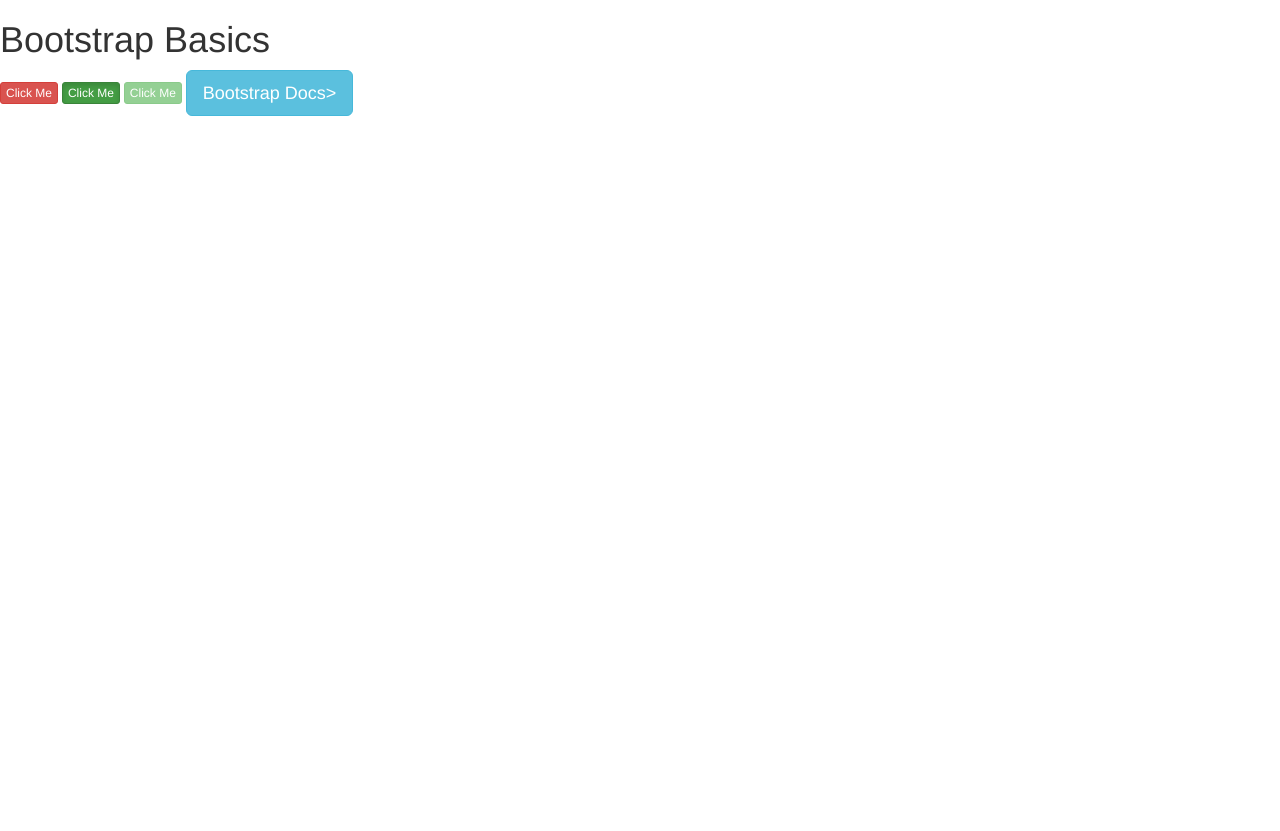
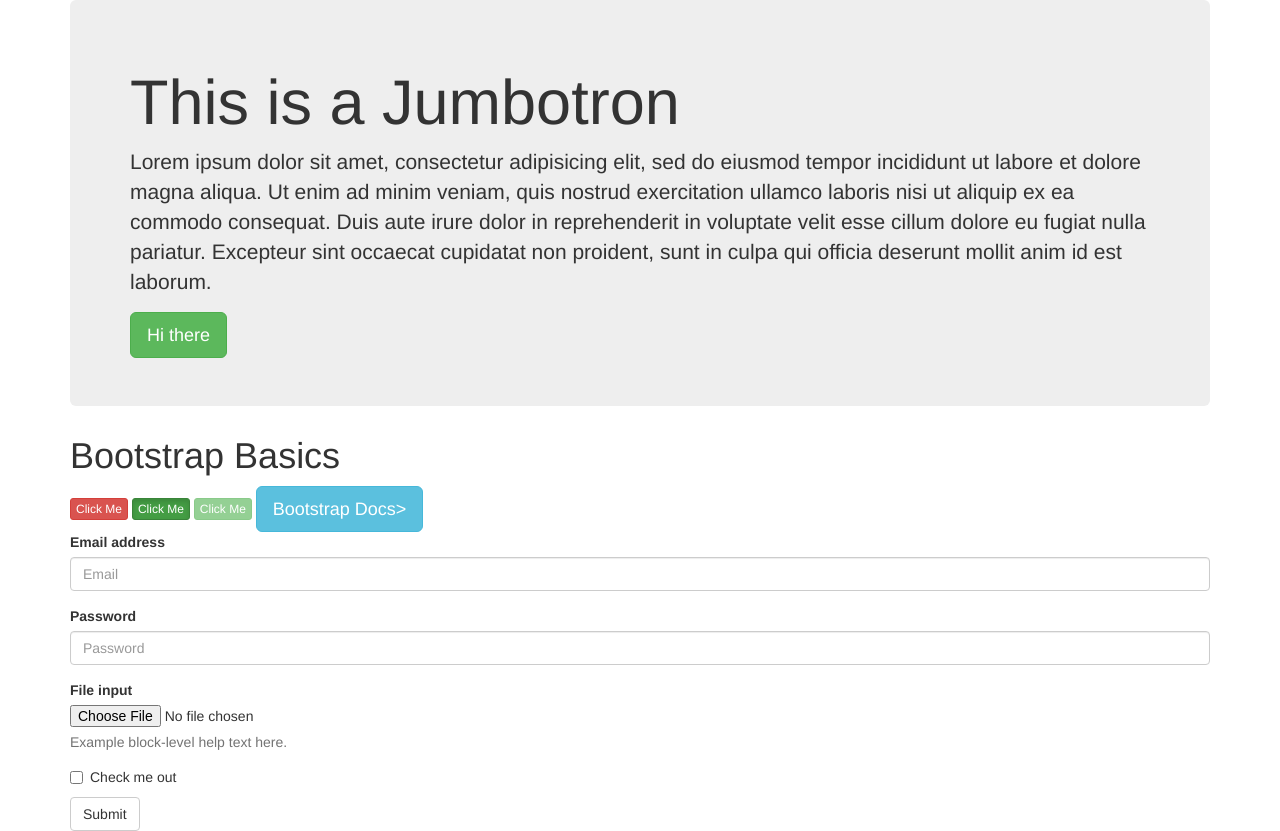
Before and after one commit to dnaughty/Colt-Steeles-Web-Bootcamp-first-version, a plain HTML site: page bootstrap_basics/basics.html in a window 1280 px wide. Before the commit the page ends 800 px from the top, so only its background shows below. Drawn offline with Linux system fonts and the light colour scheme.

Commit message:
Finished bootstrap forms

```diff
--- a/bootstrap_basics/basics.html
+++ b/bootstrap_basics/basics.html
@@ -5,6 +5,30 @@
 	<link rel="stylesheet" type="text/css" href="bootstrap.css">
 </head>
 <body>
+
+
+	<div class="container">
+		<div class="jumbotron">
+		<h1>This is a Jumbotron</h1>
+
+		<p>
+			Lorem ipsum dolor sit amet, consectetur adipisicing elit, sed do eiusmod
+		tempor incididunt ut labore et dolore magna aliqua. Ut enim ad minim veniam,
+		quis nostrud exercitation ullamco laboris nisi ut aliquip ex ea commodo
+		consequat. Duis aute irure dolor in reprehenderit in voluptate velit esse
+		cillum dolore eu fugiat nulla pariatur. Excepteur sint occaecat cupidatat non
+		proident, sunt in culpa qui officia deserunt mollit anim id est laborum.</p>
+
+		<button class="btn btn-success btn-lg">
+			Hi there
+		</button>
+
+
+
+
+
+	</div>
+
 	<h1>Bootstrap Basics</h1>
 	<button class="btn btn-danger btn-xs">Click Me</button>
 
@@ -14,5 +38,33 @@
 
 	<a href="http://www.getbootstrap.com" class="btn btn-info btn-lg">Bootstrap Docs></a>
 
+
+
+	<form>
+  <div class="form-group">
+    <label for="exampleInputEmail1">Email address</label>
+    <input type="email" class="form-control" id="exampleInputEmail1" placeholder="Email">
+  </div>
+  <div class="form-group">
+    <label for="exampleInputPassword1">Password</label>
+    <input type="password" class="form-control" id="exampleInputPassword1" placeholder="Password">
+  </div>
+  <div class="form-group">
+    <label for="exampleInputFile">File input</label>
+    <input type="file" id="exampleInputFile">
+    <p class="help-block">Example block-level help text here.</p>
+  </div>
+  <div class="checkbox">
+    <label>
+      <input type="checkbox"> Check me out
+    </label>
+  </div>
+  <button type="submit" class="btn btn-default">Submit</button>
+</form>
+
+</div>
+
+
+
 </body>
 </html>
```
